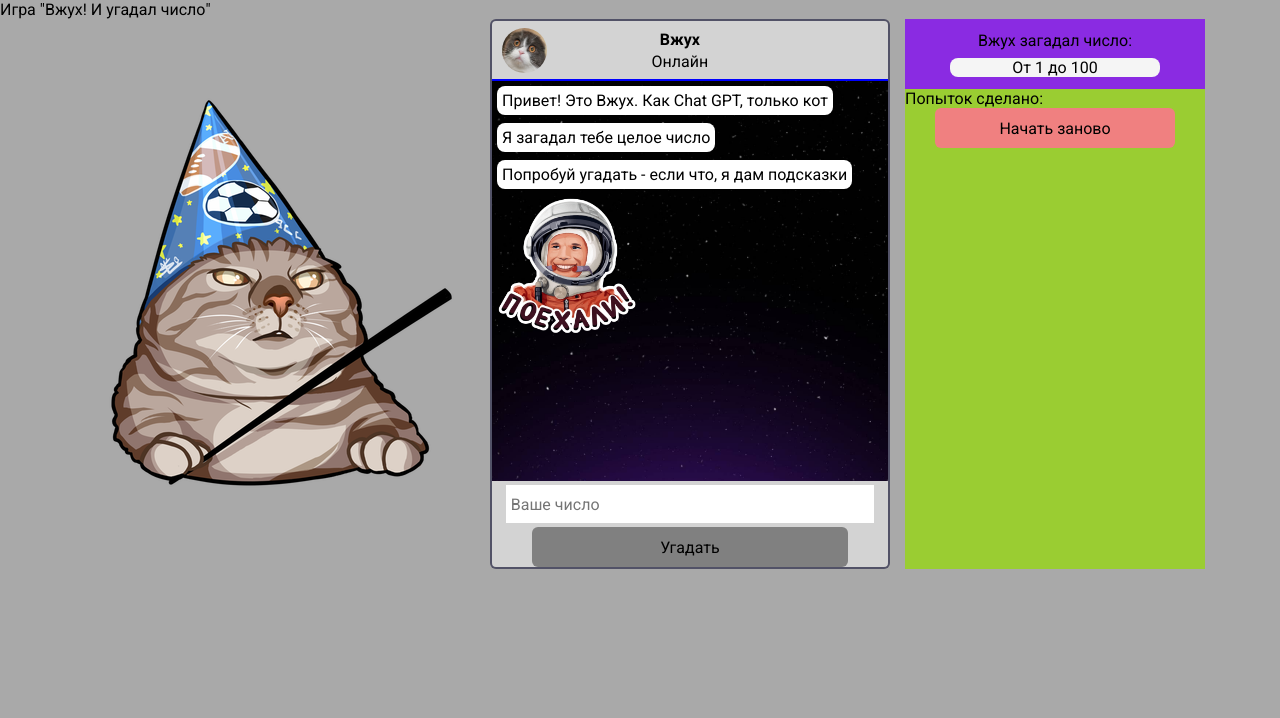
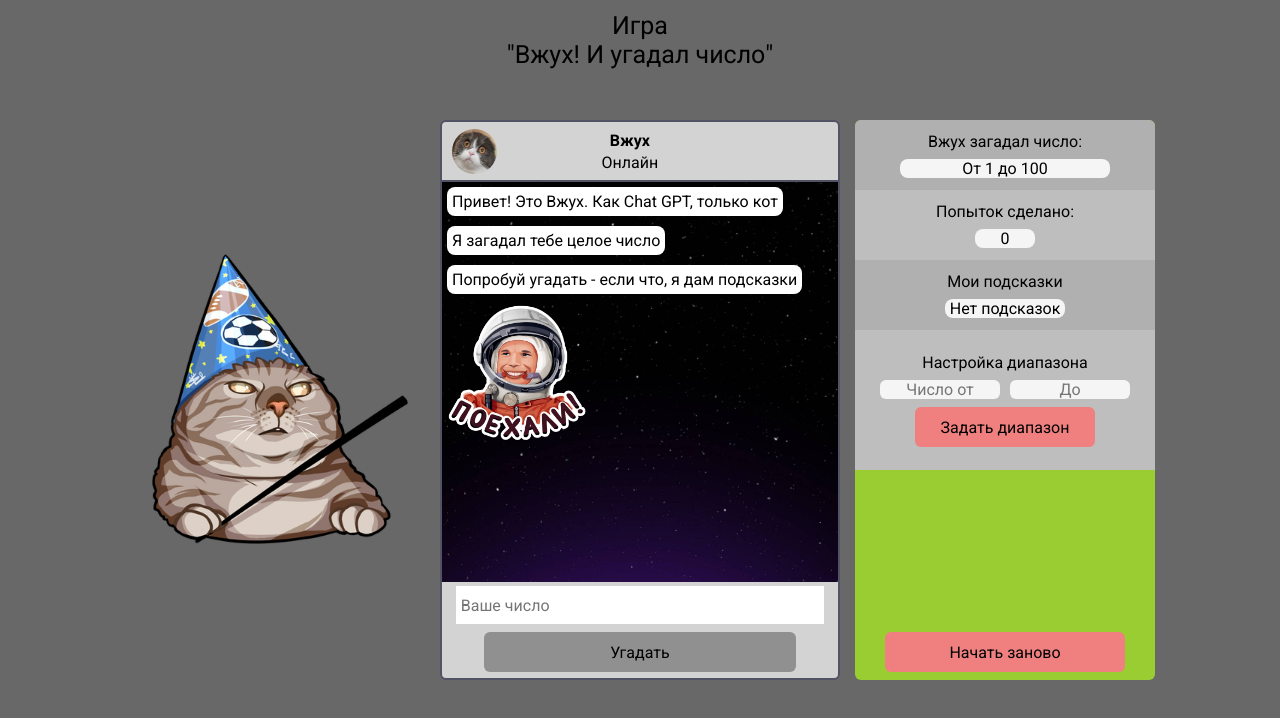
Before and after one commit to domnin997/guess-number, a website: page src/index.html in a window 1280 px wide. Drawn offline with Linux system fonts and the light colour scheme.

Commit message:
side block styles update

```diff
--- a/src/assets/styles/htmlStyle.css
+++ b/src/assets/styles/htmlStyle.css
@@ -1,4 +1,4 @@
 html {
     font-family: Roboto;
-    background-color: darkgrey;
+    background-color: rgb(104, 104, 104);
 }
--- a/src/assets/styles/inputBlockStyle.css
+++ /dev/null
@@ -1,62 +0,0 @@
-.range-input-wrap {
-    width: 300px;
-    background-color: yellowgreen;
-}
-
-.workfield__range {
-    width: 100%;
-    height: 70px;
-    background-color: blueviolet;
-    display: flex;
-    flex-direction: column;
-    align-items: center;
-    justify-content: center;
-    gap: 8px;
-}
-
-.range__info {
-    width: 70%;
-    background-color: whitesmoke;
-    border-radius: 8px;
-    text-align: center;
-}
-
-.workfield__input-cont {
-    padding: 3px;
-    display: flex;
-    justify-content: center;
-}
-
-.workfield__input {
-    width: 95%;
-    height: 40px;
-    padding: 5px 5px;
-    background-color: white;
-    border: 1px solid lightgray;
-}
-
-.workfield__submit-btn-cont {
-    display: flex;
-    justify-content: center;
-    align-items: center;
-}
-
-.workfield__submit-btn {
-    width: 80%;
-    height: 40px;
-    padding: 5px 5px;
-    background-color: grey;
-    border-radius: 6px;
-}
-
-.reset-btn-cont {
-    display: flex;
-    justify-content: center;
-}
-
-.reset-btn {
-    width: 80%;
-    height: 40px;
-    border-radius: 6px;
-    background-color: lightcoral;
-}
--- a/src/assets/styles/main.css
+++ b/src/assets/styles/main.css
@@ -1,9 +1,10 @@
 @import url(./reset_styles.css);
 @import url(./htmlStyle.css);
 @import url(./workfieldStyle.css);
-@import url(./inputBlockStyle.css);
+@import url(./sideMenuStyle.css);
 
 .app-main {
+    height: 80vh;
     display: flex;
     justify-content: center;
     align-items: center;
--- /dev/null
+++ b/src/assets/styles/sideMenuStyle.css
@@ -0,0 +1,121 @@
+.side-menu {
+    width: 300px;
+    background-color: yellowgreen;
+    border-radius: 6px;
+}
+
+.current-range {
+    width: 100%;
+    height: 70px;
+    background-color: rgb(176, 176, 176);
+    display: flex;
+    flex-direction: column;
+    align-items: center;
+    justify-content: center;
+    gap: 8px;
+    border-radius: 6px 6px 0 0;
+}
+
+.current-range__info {
+    width: 70%;
+    background-color: whitesmoke;
+    border-radius: 8px;
+    text-align: center;
+}
+
+.attempts-block {
+    height: 70px;
+    display: flex;
+    flex-direction: column;
+    align-items: center;
+    justify-content: center;
+    gap: 8px;
+    background-color: rgb(190, 190, 190);
+}
+
+.attempts-block__num {
+    min-width: 20%;
+    text-align: center;
+    background-color: whitesmoke;
+    border-radius: 8px;
+}
+
+.clue-block {
+    height: 70px;
+    display: flex;
+    flex-direction: column;
+    align-items: center;
+    justify-content: center;
+    gap: 8px;
+    background-color: rgb(176, 176, 176);
+}
+
+.clue-block__clue-text {
+    text-align: center;
+    background-color: whitesmoke;
+    border-radius: 8px;
+    padding: 0 5px 0 5px;
+}
+
+.range-settings {
+    height: 140px;
+    display: flex;
+    flex-direction: column;
+    align-items: center;
+    justify-content: center;
+    gap: 8px;
+    background-color: rgb(190, 190, 190);
+}
+
+.range-settings__input-block {
+    display: flex;
+    flex-direction: row;
+    align-items: center;
+
+    justify-content: center;
+    gap: 10px;
+}
+
+.range-settings__input {
+    width: 40%;
+    text-align: center;
+    background-color: whitesmoke;
+    padding: 0 5px 0 5px;
+    border-radius: 6px;
+}
+
+.range-settings__set-btn {
+    width: 60%;
+    height: 40px;
+    border-radius: 6px;
+    background-color: lightcoral;
+}
+
+.workfield__input {
+    width: 95%;
+    height: 40px;
+    padding: 5px 5px;
+    background-color: white;
+    border: 1px solid lightgray;
+}
+
+.workfield__submit-btn-cont {
+    padding: 1px 3px 6px 3px;
+    display: flex;
+    justify-content: center;
+    align-items: center;
+}
+
+.reset-btn-cont {
+    height: 202px;
+    display: flex;
+    justify-content: center;
+    align-items: end;
+}
+
+.reset-btn {
+    width: 80%;
+    height: 40px;
+    border-radius: 6px;
+    background-color: lightcoral;
+}
--- a/src/assets/styles/workfieldStyle.css
+++ b/src/assets/styles/workfieldStyle.css
@@ -1,3 +1,15 @@
+.app-header {
+    height: 10vh;
+    display: flex;
+    justify-content: center;
+    align-items: center;
+}
+
+.app-header__h1 {
+    text-align: center;
+    font-size: 25px;
+}
+
 .workfiled__input-block {
     display: flex;
     flex-direction: row;
@@ -19,7 +31,7 @@
     flex-direction: row;
     align-items: center;
     gap: 20px;
-    border-bottom: 2px solid blue;
+    border-bottom: 2px solid rgba(38, 38, 67, 0.745);
 }
 
 .chat__header-inf-wrap {
@@ -65,7 +77,7 @@
     overflow: auto;
     display: flex;
     flex-direction: column;
-    gap: 8px;
+    gap: 10px;
 }
 
 .test-text {
@@ -97,3 +109,27 @@
     align-items: center;
     justify-content: center;
 }
+
+.cat-vzhuh {
+    width: 300px;
+    height: 300px;
+}
+
+.workfield__input-cont {
+    padding: 3px 3px 6px 3px;
+    display: flex;
+    justify-content: center;
+}
+
+.workfield__submit-btn {
+    width: 80%;
+    height: 40px;
+    padding: 5px 5px;
+    background-color: rgb(144, 144, 144);
+    border-radius: 6px;
+    transition-duration: 0.4s;
+}
+
+.workfield__submit-btn:hover {
+    background-color: rgb(173, 173, 173);
+}
--- a/src/index.html
+++ b/src/index.html
@@ -12,7 +12,7 @@
 </head>
 <body>
     <header class="app-header">
-        <h1>Игра "Вжух! И угадал число"</h1>
+        <h1 class="app-header__h1">Игра <br>"Вжух! И угадал число"</h1>
     </header>
     <main class="app-main">
         <div class="workfield__wrapper">
@@ -58,17 +58,9 @@
                                 width="140px"
                                 height="140px">
                         </div>
-                        <!-- <div class="test-text">Field</div> -->
+
                     </div>
-                    <!-- <div class="workfield__standard-hint-container">
-                        <p class="message standard-hint">Загаданное число <span>больше</span></p>
-                    </div>
-                    <div class="workfield__mistake-hint-container">
-                        <p class="message mistake-hint">Загаданное число является <span>четным</span></p>
-                    </div>
-                    <div class="workfield__warning-container">
-                        <p class="message warning">Введенное число находится за пределами диапазона</p>
-                    </div> -->
+
                     <div class="workfield__input-cont">
                         <input class="workfield__input"
                             type="text"
@@ -80,19 +72,34 @@
                     </div>
                 </div>
 
-                <div class="range-input-wrap">
-                    <div class="workfield__range">
-                        <h3 class="range__h3">Вжух загадал число:</h3>
-                        <p class="range__info">От <span class="range__start">1</span> до <span class="range__end">100</span></p>
+
+                <div class="side-menu">
+                    <div class="current-range">
+                        <h2 class="current-range__h2">Вжух загадал число:</h2>
+                        <p class="current-range__info">
+                            От <span class="current-range__start">1</span>
+                            до <span class="current-range__end">100</span>
+                        </p>
                     </div>
-                    <div class="attempts-num-cont">
-                        <p class="attempts-info">Попыток сделано: <span class="attempts-num"></span></p>
+                    <div class="attempts-block">
+                        <h2 class="attempts-block__h2">Попыток сделано:</h2>
+                        <p class="attempts-block__num"></p>
                     </div>
                     <div class="clue-block">
-
+                        <h2 class="clue-block__h2">Мои подсказки</h2>
+                        <p class="clue-block__clue-text">Нет подсказок</p>
                     </div>
-                    <div class="change-range-cont">
-
+                    <div class="range-settings">
+                        <h2>Настройка диапазона</h2>
+                        <div class="range-settings__input-block">
+                            <input class="range-settings__input"
+                                   type="text"
+                                   placeholder="Число от">
+                            <input class="range-settings__input"
+                                   type="text"
+                                   placeholder="До">
+                        </div>
+                        <button class="range-settings__set-btn">Задать диапазон</button>
                     </div>
                     <div class="reset-btn-cont">
                         <button class="reset-btn">Начать заново</button>
--- a/src/js/index.js
+++ b/src/js/index.js
@@ -4,33 +4,43 @@ let attemptNum = 0;
 let clueShowed = false;
 let isFinished = false;
 
+const attemptsContainer = document.querySelector('.attempts-block__num');
+const clueTxtField = document.querySelector('.clue-block__clue-text');
+attemptsContainer.innerText = '0';
 
 function createRandom (min, max) {
     // let minN = Math.ceil();
     // let maxN = Math.floor();
     window.madeNum = Math.floor(Math.random() * (max - min + 1)) + min;
-    console.log(madeNum);
 }
 
 createRandom(min, max);
 
+
+const notRequiredSymbs = new RegExp(/[^0-9]/);
 const inputField = document.querySelector('.workfield__input');
+document.querySelector('.workfield__submit-btn').addEventListener('click', () => {
 
-document.querySelector('.workfield__submit-btn').addEventListener('click', (event) => {
+    const userInput = inputField.value;
+    inputField.value = '';
+
     if (isFinished) {
-        inputField.value === '+' ? restartGame() : createMessage(`Не распознал`, false);
-        inputField.value = '';
+
+        userInput === '+' ? restartGame() : createMessage(`Не распознал`, false);
+
     } else {
-        const userNum = inputField.value;
-        ++attemptNum;
-        document.querySelector('.attempts-num').innerText = attemptNum;
-        inputField.value = '';
-        checkNumber(userNum);
+
+        if (!notRequiredSymbs.test(userInput)) {
+            ++attemptNum;
+            attemptsContainer.innerText = attemptNum;
+            checkNumber(userInput);
+        } else {
+            createMessage(`${userInput}`, true);
+            createMessage('Нужно ввести только целое число', false);
+        }
+
     }
-
 })
-
-
 
 function createMessage (text, isFromUser) {
     const message = document.createElement('div');
@@ -79,7 +89,7 @@ function isClueNeeded () {
 
       const clueMessage = `Даю тебе подсказку: мое число ${numType}`;
       createMessage(clueMessage, false);
-      document.querySelector('.clue-block').innerHTML = `<p>Загаданное число - ${numType}</p>`;
+      clueTxtField.innerText = `Загаданное число - ${numType}`;
       clueShowed = true;
 
     }
@@ -92,8 +102,8 @@ function restartGame () {
     attemptNum = 0;
     clueShowed = false;
     isFinished = false;
-    document.querySelector('.clue-block').innerHTML = '';
-    document.querySelector('.attempts-num').innerText = '';
+    clueTxtField.innerText = 'Нет подсказок';
+    attemptsContainer.innerText = '0';
     txtField.innerHTML = '';
     createMessage('Хорошо, начинаем заново', false);
     createMessage('Я загадал новое число, попытки обнулены', false);
```
